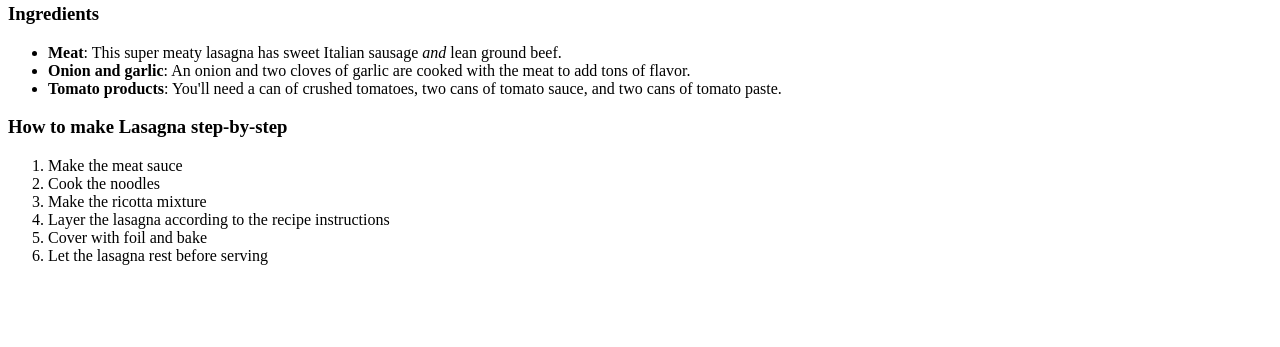
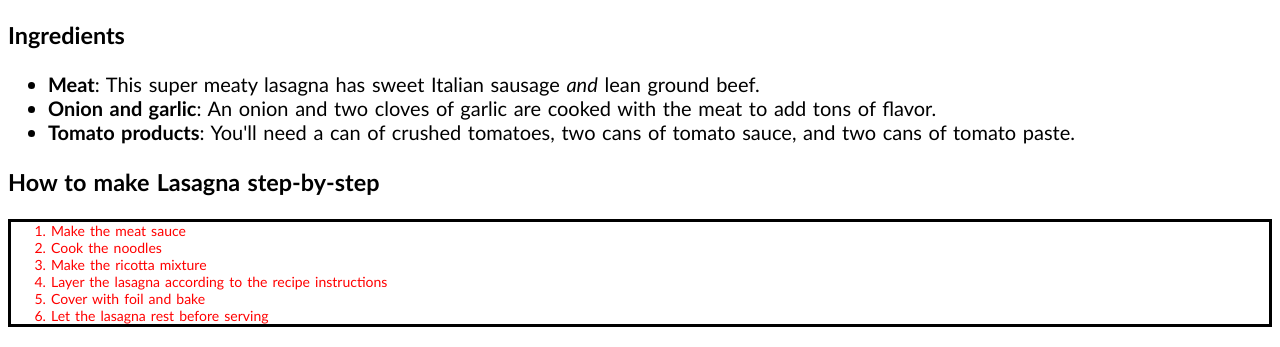
Before and after one commit to Skltt/odin-recipes, a plain HTML site: page recipes/lasagna.html in a window 1280 px wide. Shown: the part 467-814 px from the top of the page. Drawn offline with Linux system fonts and the light colour scheme.

Commit message:
Add styles.css file, and map index.html, lasagna.html, and french-fires.html to that styles sheet.

```diff
--- a/recipes/lasagna.html
+++ b/recipes/lasagna.html
@@ -1,3 +1,10 @@
+<!DOCTYPE html>
+<html lang=en>
+<link rel="stylesheet" href="../styles.css">
+
+<head>
+</head>
+<body>
 <h1>Lasagna</h1>
     <img src="https://thecozycook.com/wp-content/uploads/2022/04/Lasagna-Recipe-f.jpg" alt="A piece of lasagna on a plate">
     <h2>Description</h2>
@@ -9,13 +16,15 @@
             <li><strong>Tomato products</strong>: You'll need a can of crushed tomatoes, two cans of tomato sauce, and two cans of tomato paste.</li>
         </ul>
     <h3>How to make Lasagna step-by-step</h3>
-        <ol>
-            <li>Make the meat sauce</li>
-            <li>Cook the noodles</li>
-            <li>Make the ricotta mixture</li>
-            <li>Layer the lasagna according to the recipe instructions</li>
-            <li>Cover with foil and bake</li>
-            <li>Let the lasagna rest before serving</li>
-
-
+    <div class="list">
+        <ol id="instruction-list">
+            <li class="list instructions">Make the meat sauce</li>
+            <li class="list instructions">Cook the noodles</li>
+            <li class="list instructions">Make the ricotta mixture</li>
+            <li class="list instructions">Layer the lasagna according to the recipe instructions</li>
+            <li class="list instructions">Cover with foil and bake</li>
+            <li class="list instructions">Let the lasagna rest before serving</li>
         </ol>
+    </div>
+</body>
+</html>
--- /dev/null
+++ b/styles.css
@@ -0,0 +1,25 @@
+body {
+    font-family:'Gill Sans', 'Gill Sans MT', Calibri, 'Trebuchet MS', sans-serif;
+    word-spacing: 1.5px;
+    font-size: 20px;
+}
+
+img {
+    width: 300px;
+    height: auto;
+}
+
+.list-item {
+    color: purple;
+    font-size: 16px;
+}
+
+.list .instructions {
+    color: red;
+    font-size: 14px;
+}
+
+#instruction-list {
+    border: black;
+    border-style: solid;
+}
```
Also changed, not shown: index.html (+4 -3 lines).
